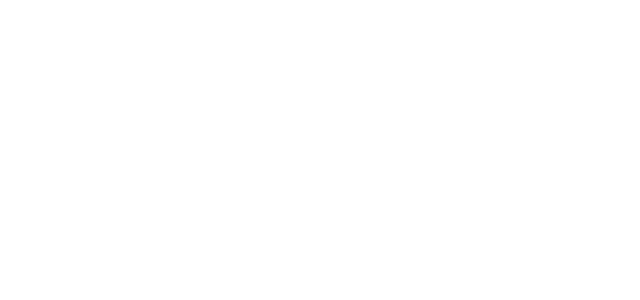
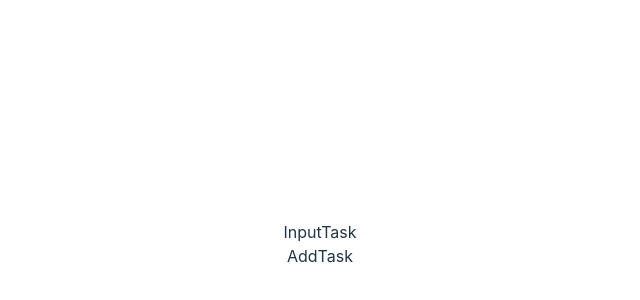
Before and after one commit to Naru-hub/recoil-tutorial-todoapp, a React (Vite) app: page / in a window 1280 px wide. Shown: the part 156-456 px from the top of the page, without its empty margins (320-960 px from the left). Built offline with nearby package versions, Linux system fonts and the light colour scheme.

Commit message:
InputTask と AddTaskのコンポーネントの追加

```diff
--- a/src/App.tsx
+++ b/src/App.tsx
@@ -1,8 +1,15 @@
 import { useState } from "react";
 import "./App.css";
+import AddTask from "./components/AddTask";
+import InputTask from "./components/InputTask";
 
 function App() {
-  return <div className="App"></div>;
+  return (
+    <div className="task">
+      <InputTask />
+      <AddTask />
+    </div>
+  );
 }
 
 export default App;
--- /dev/null
+++ b/src/components/AddTask.tsx
@@ -0,0 +1,7 @@
+import React from "react";
+
+const AddTask = () => {
+  return <div>AddTask</div>;
+};
+
+export default AddTask;
--- /dev/null
+++ b/src/components/InputTask.tsx
@@ -0,0 +1,7 @@
+import React from "react";
+
+const InputTask = () => {
+  return <div>InputTask</div>;
+};
+
+export default InputTask;
```
